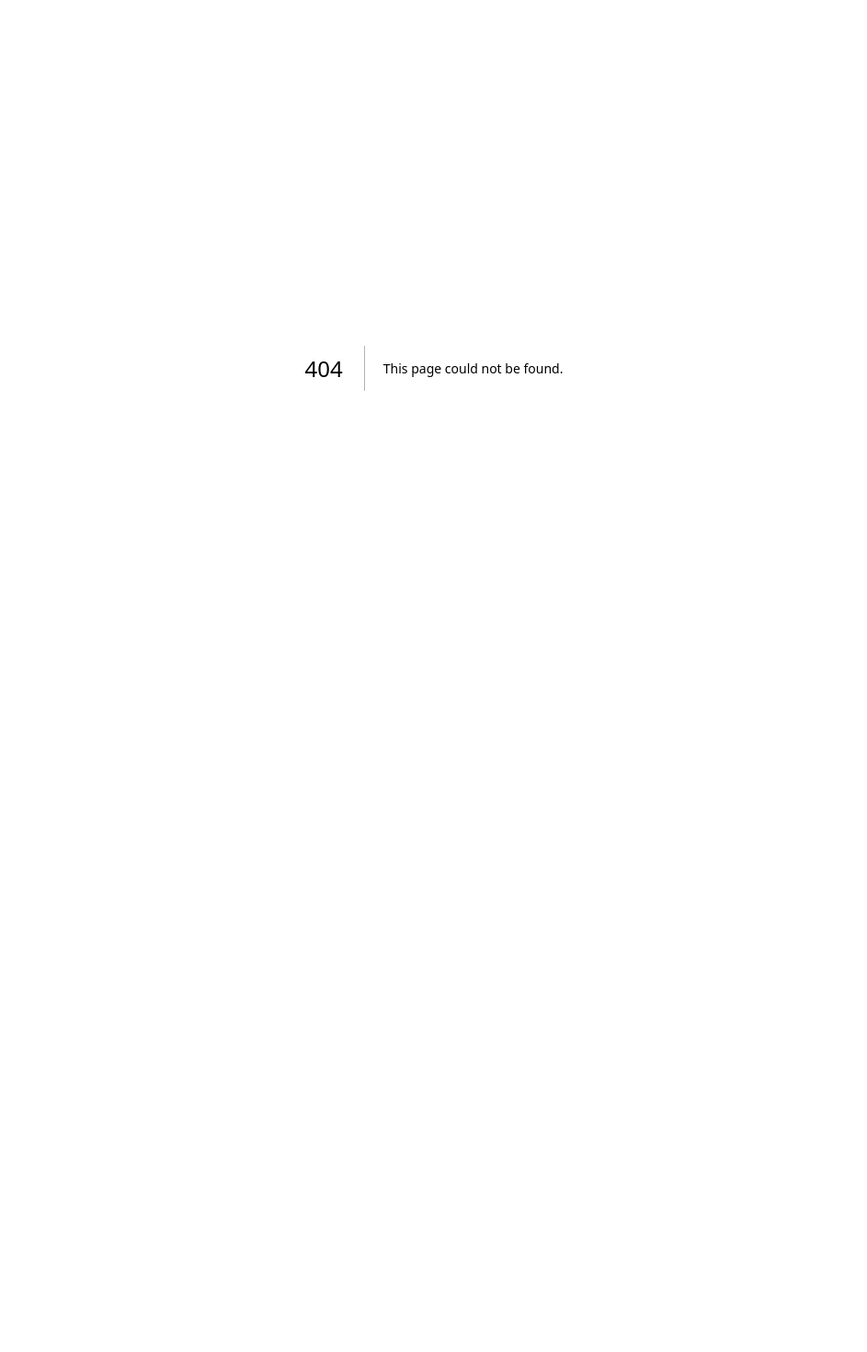
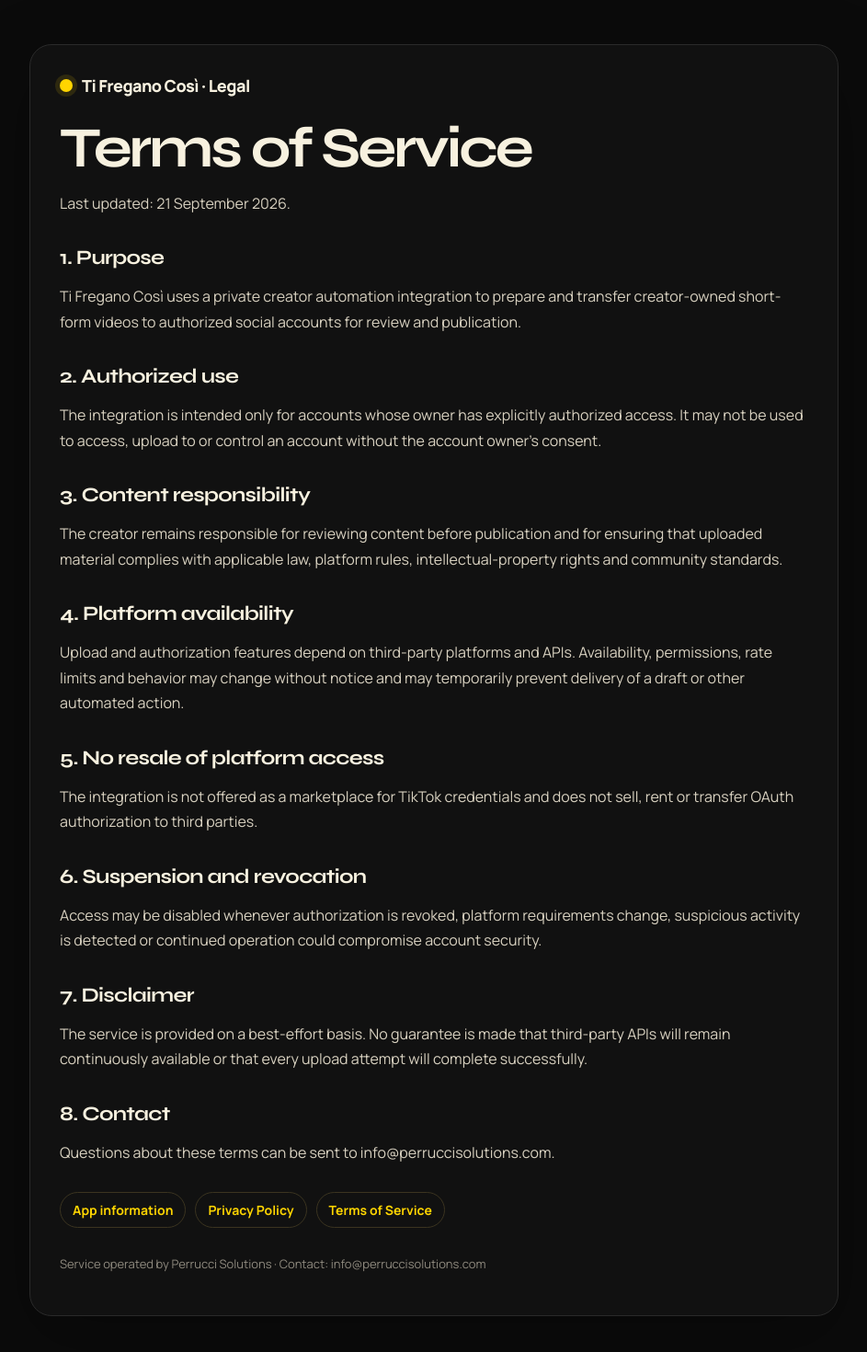
Before and after one commit to alex-perrucci/perrucci-solutions, a Next.js app in the folder apps/web/: page /tifregano-cosi/terms in a window 1280 px wide. Before the commit this address had no page. Shown: the top 1470 px of the page at 92% size, without its empty margins (168-1111 px from the left). Before the commit the page ends 800 px from the top, so only its background shows below. Built offline with nearby package versions, Linux system fonts and the light colour scheme.

Commit message:
feat: add Ti Fregano Cosi terms

```diff
--- /dev/null
+++ b/apps/web/app/tifregano-cosi/terms/page.tsx
@@ -0,0 +1,67 @@
+import type { Metadata } from 'next';
+import { LegalShell, pageStyles } from '../shared';
+
+export const metadata: Metadata = {
+  title: 'Terms of Service — Ti Fregano Così',
+  description: 'Terms of Service for the Ti Fregano Così creator automation integration.',
+  alternates: { canonical: 'https://legal.perruccisolutions.com/terms' },
+  robots: { index: false, follow: false, noarchive: true }
+};
+
+export default function TermsOfService() {
+  return (
+    <LegalShell>
+      <h1 style={pageStyles.h1}>Terms of Service</h1>
+      <p style={pageStyles.p}>Last updated: 21 September 2026.</p>
+
+      <h2 style={pageStyles.h2}>1. Purpose</h2>
+      <p style={pageStyles.p}>
+        Ti Fregano Così uses a private creator automation integration to prepare and transfer
+        creator-owned short-form videos to authorized social accounts for review and publication.
+      </p>
+
+      <h2 style={pageStyles.h2}>2. Authorized use</h2>
+      <p style={pageStyles.p}>
+        The integration is intended only for accounts whose owner has explicitly authorized access.
+        It may not be used to access, upload to or control an account without the account owner's consent.
+      </p>
+
+      <h2 style={pageStyles.h2}>3. Content responsibility</h2>
+      <p style={pageStyles.p}>
+        The creator remains responsible for reviewing content before publication and for ensuring that
+        uploaded material complies with applicable law, platform rules, intellectual-property rights
+        and community standards.
+      </p>
+
+      <h2 style={pageStyles.h2}>4. Platform availability</h2>
+      <p style={pageStyles.p}>
+        Upload and authorization features depend on third-party platforms and APIs. Availability,
+        permissions, rate limits and behavior may change without notice and may temporarily prevent
+        delivery of a draft or other automated action.
+      </p>
+
+      <h2 style={pageStyles.h2}>5. No resale of platform access</h2>
+      <p style={pageStyles.p}>
+        The integration is not offered as a marketplace for TikTok credentials and does not sell,
+        rent or transfer OAuth authorization to third parties.
+      </p>
+
+      <h2 style={pageStyles.h2}>6. Suspension and revocation</h2>
+      <p style={pageStyles.p}>
+        Access may be disabled whenever authorization is revoked, platform requirements change,
+        suspicious activity is detected or continued operation could compromise account security.
+      </p>
+
+      <h2 style={pageStyles.h2}>7. Disclaimer</h2>
+      <p style={pageStyles.p}>
+        The service is provided on a best-effort basis. No guarantee is made that third-party APIs
+        will remain continuously available or that every upload attempt will complete successfully.
+      </p>
+
+      <h2 style={pageStyles.h2}>8. Contact</h2>
+      <p style={pageStyles.p}>
+        Questions about these terms can be sent to info@perruccisolutions.com.
+      </p>
+    </LegalShell>
+  );
+}
```
